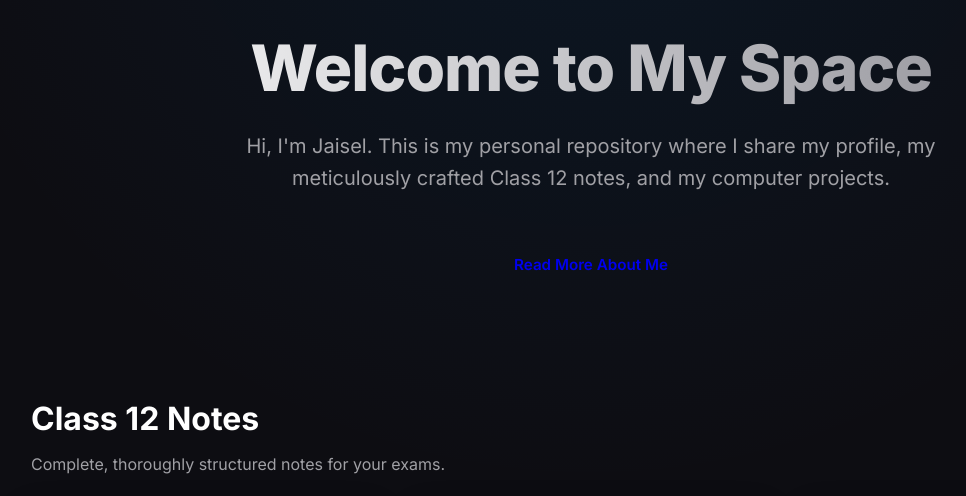
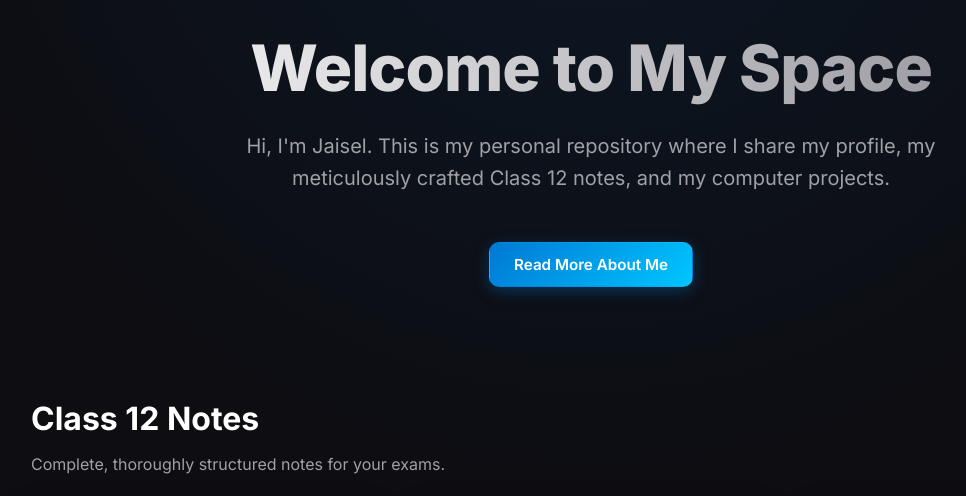
Before and after one commit to JaiselRaja/jaiselraja_website, a FastAPI app: page / in a window 1280 px wide. Shown: the part 204-700 px from the top of the page, without its empty margins (49-1015 px from the left). Run offline with FastAPI, Linux system fonts and the light colour scheme.

Commit message:
Update read more button styling

```diff
--- a/templates/index.html
+++ b/templates/index.html
@@ -6,7 +6,7 @@
 <div class="hero">
     <h1>Welcome to My Space</h1>
     <p>Hi, I'm Jaisel. This is my personal repository where I share my profile, my meticulously crafted Class 12 notes, and my computer projects.</p>
-    <a href="/about" class="button">Read More About Me</a>
+    <a href="/about" class="button button-open">Read More About Me</a>
 </div>
 
 <div class="section-container" style="margin-top: 2rem;">
```
